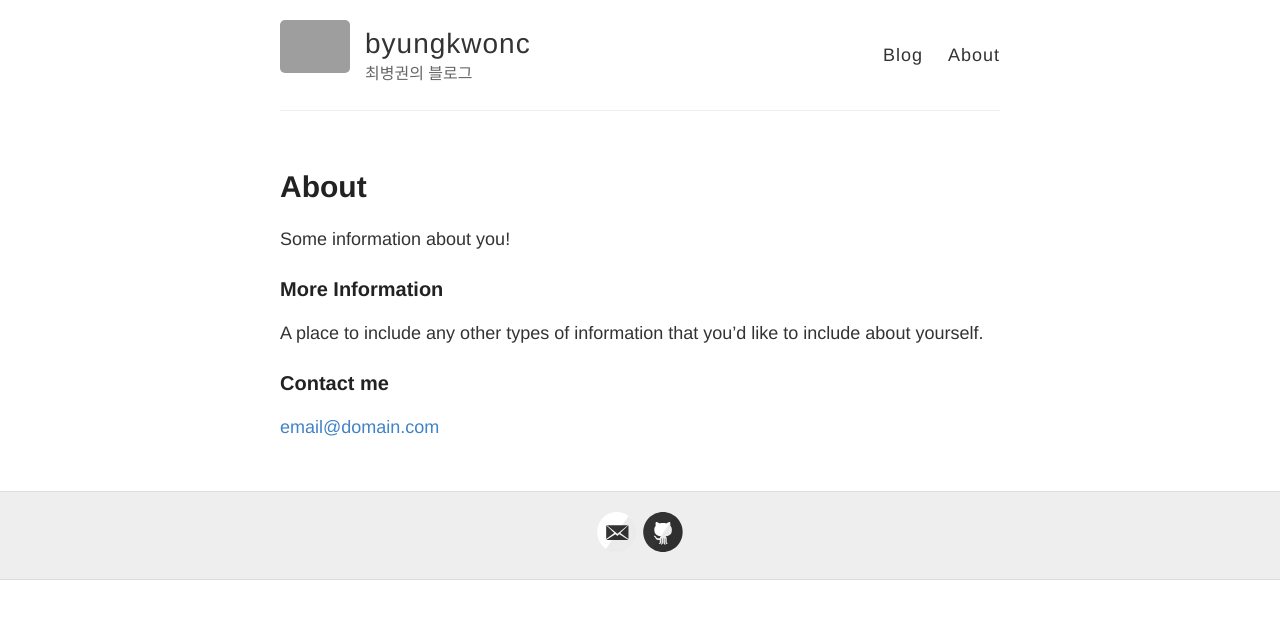
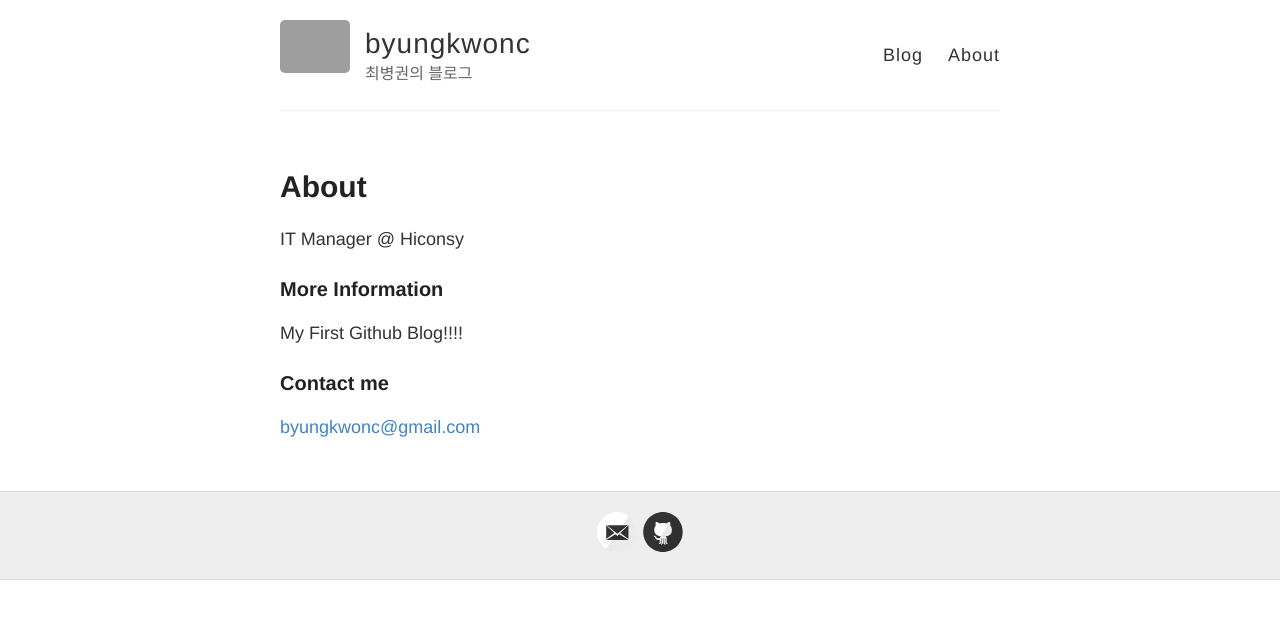
Before and after one commit to byungkwonc/byungkwonc, a Jekyll site: the page built from about.md, in a window 1280 px wide. Shown: the top 619 px of the page. Built offline with Jekyll 4.4.1, drawn with Linux system fonts in a browser that asks for light colours; grey boxes are pictures that could not be loaded.

Commit message:
modify about.md

```diff
--- a/about.md
+++ b/about.md
@@ -4,12 +4,12 @@ title: About
 permalink: /about/
 ---
 
-Some information about you!
+IT Manager @ Hiconsy
 
 ### More Information
 
-A place to include any other types of information that you'd like to include about yourself.
+My First Github Blog!!!!
 
 ### Contact me
 
-[email@domain.com](mailto:email@domain.com)
+[byungkwonc@gmail.com](mailto:byungkwonc@gmail.com)
```
